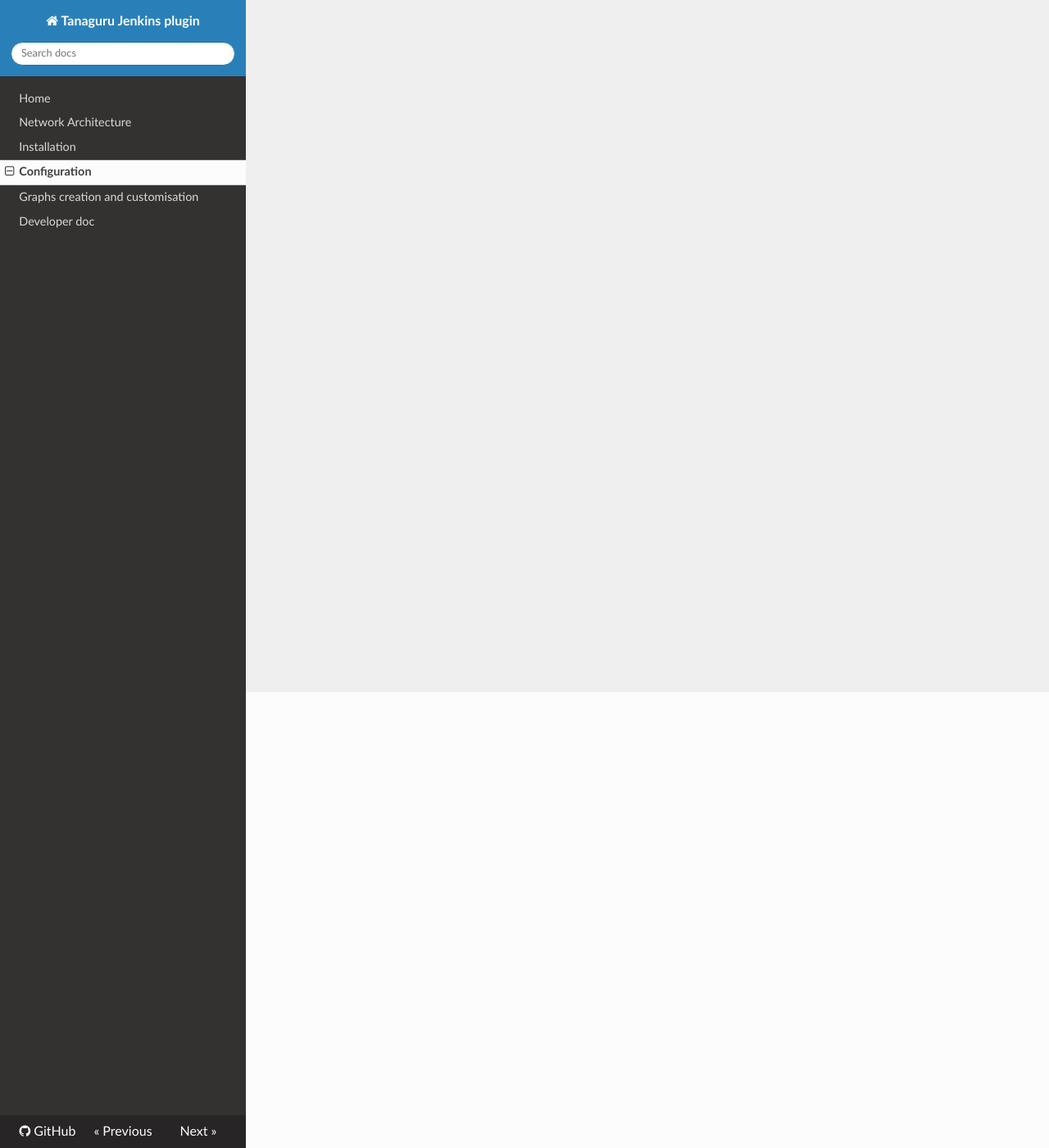
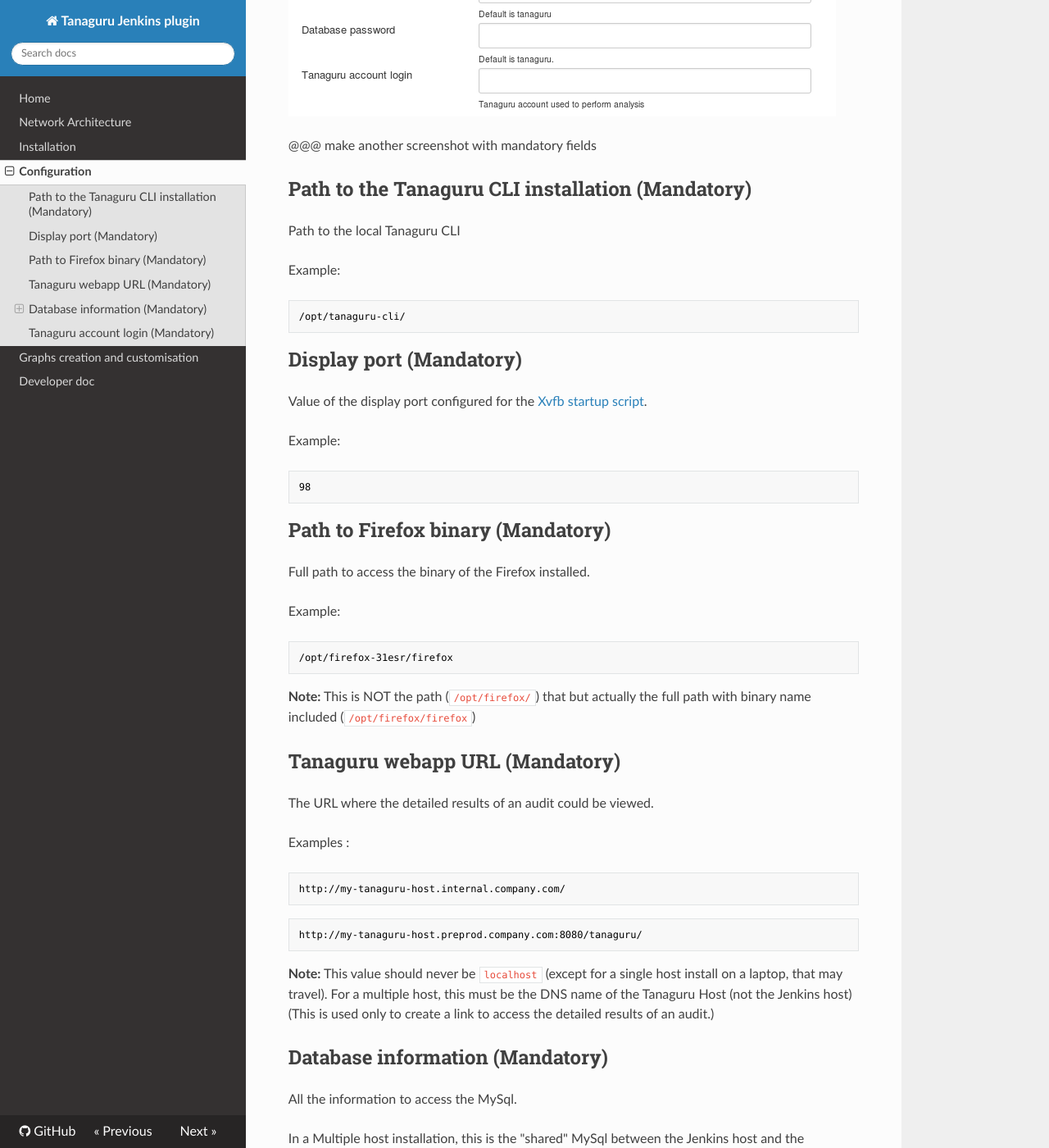
Before and after one commit to Asqatasun/Asqatasun-Jenkins-Plugin, an MkDocs documentation site: the page built from docs/configuration.md, in a window 1280 px wide and 1400 px high, scrolled down 556 px. Shown: the whole window at 82% size. Built offline with MkDocs 1.6.1, drawn with Linux system fonts in a browser that asks for light colours; nearby versions of some CDN libraries; old or Windows-style settings are respelled for this version of MkDocs; some of the changed text lies outside the part shown.

Commit message:
configuration OK

````diff
--- a/docs/configuration.md
+++ b/docs/configuration.md
@@ -2,4 +2,114 @@
 
 Go to Jenkins > Manage Jenkins > Configure system, go down to the *Tanaguru Runner* section
 
-![](screenshot_20150217_TANAGURU_jenkins_configuration.png)
+![](Images/screenshot_20150217_TANAGURU_jenkins_configuration.png)
+
+@@@ make another screenshot with mandatory fields
+
+## Path to the Tanaguru CLI installation (Mandatory)
+
+Path to the local Tanaguru CLI
+
+Example:
+
+```bash
+/opt/tanaguru-cli/
+```
+
+## Display port (Mandatory)
+
+Value of the display port configured for the [Xvfb startup script](install-doc.md#Xvfb).
+
+Example:
+
+```bash
+98
+```
+
+## Path to Firefox binary (Mandatory)
+
+Full path to access the binary of the Firefox installed.
+
+Example:
+
+```bash
+/opt/firefox-31esr/firefox
+```
+
+**Note:** This is NOT the path (`/opt/firefox/`) that but actually the full path with binary name included (`/opt/firefox/firefox`)
+
+## Tanaguru webapp URL (Mandatory)
+
+The URL where the detailed results of an audit could be viewed.
+
+Examples :
+
+```bash
+http://my-tanaguru-host.internal.company.com/
+```
+
+```bash
+http://my-tanaguru-host.preprod.company.com:8080/tanaguru/
+```
+
+**Note:** This value should never be `localhost` (except for a single host install on a laptop, that may travel).
+For a multiple host, this must be the DNS name of the Tanaguru Host (not the Jenkins host) (This is used only to create a link to access the detailed results of an audit.)
+
+## Database information (Mandatory)
+
+All the information to access the MySql.
+
+In a Multiple host installation, this is the "shared" MySql between the Jenkins host and the Tanaguru host
+
+### Database hostname (Mandatory)
+
+Hostname of the server hosting the MySql database
+
+```bash
+my-sql-host.internal.company.com
+```
+
+### Database port (Mandatory)
+
+Port to connect to on the MySql host
+
+```bash
+3306
+```
+
+### Database name (Mandatory)
+
+Name of the database used for Tanaguru
+
+```bash
+my-tanaguru-dbname
+```
+
+### Database login (Mandatory)
+
+Username to log in Mysql
+
+```bash
+my-tanaguru-db-username
+```
+
+### Database password (Mandatory)
+
+Password to log in MySql
+
+```bash
+my-tanaguru-db-passwd
+```
+
+## Tanaguru account login (Mandatory)
+
+The account to whom the contracts will be attached to. This user must **have been created before** on the Tanaguru host.
+
+```bash
+my-jenkins-user@internal.company.com
+```
+
+**Note:** Each (Jenkins) Item will automatically create a contract for this user,
+just after the first build. The contract name will be the item name. The contract
+will have the scenario feature activated. The scenario name will be the one given
+in the configuration of the item (Build section).
````
